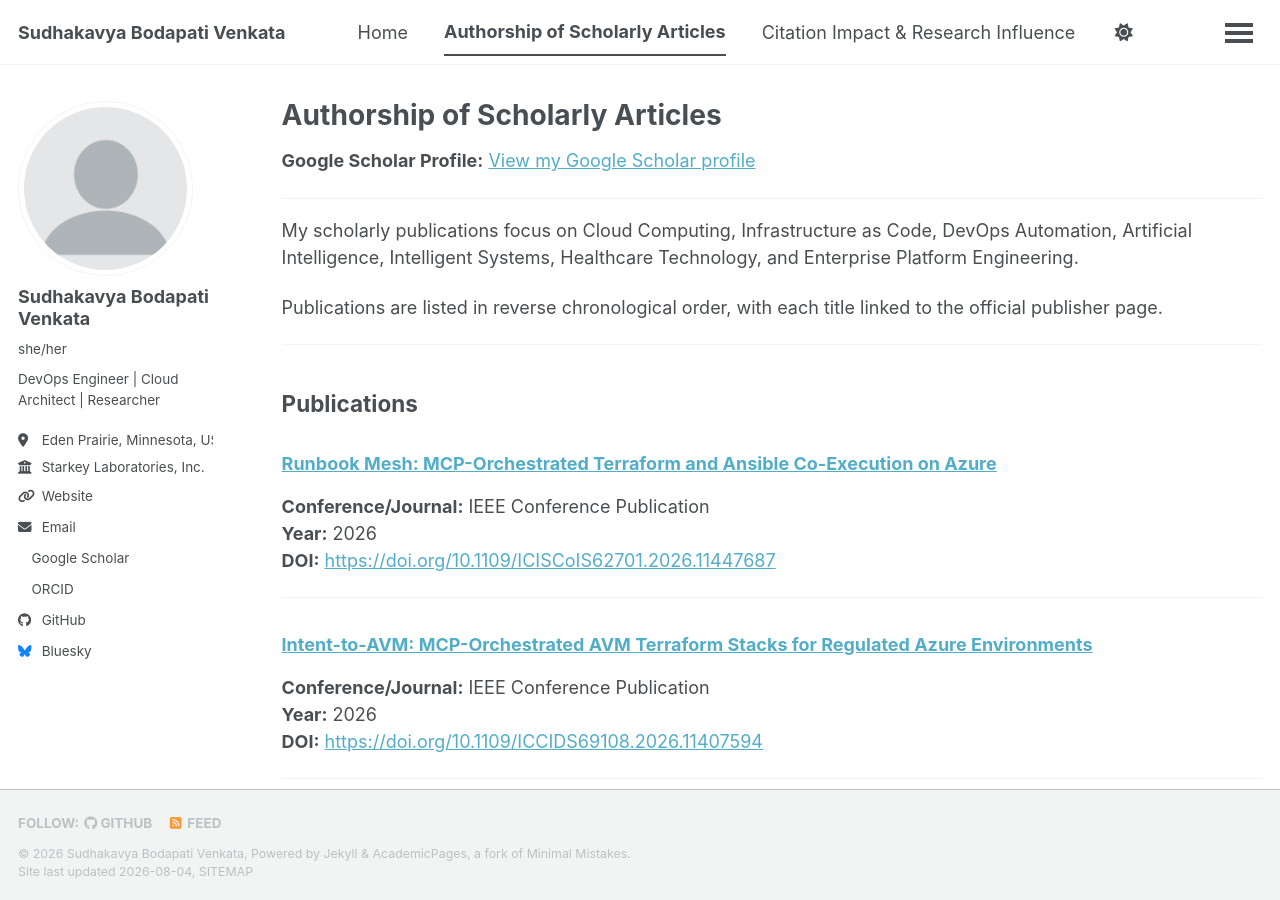
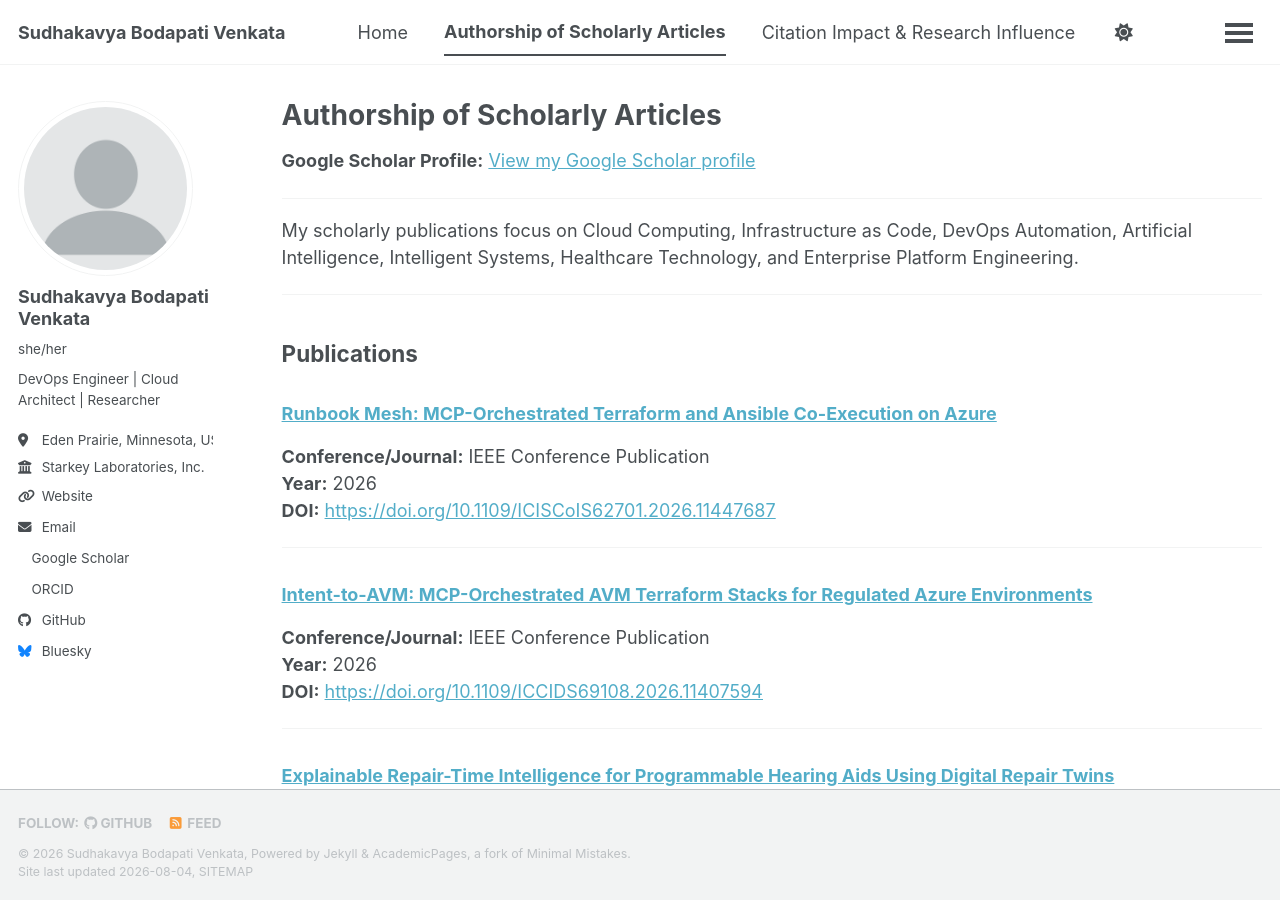
Before and after one commit to sudhakavya/sudhakavyabodapati, a Jekyll site: the page built from _pages/publications.html, in a window 1280 px wide and 900 px high. Built offline with Jekyll 4.4.1, drawn with Linux system fonts in a browser that asks for light colours; a style sheet for code colours, icons or effects is not loaded.

Commit message:
Update publications.html

```diff
--- a/_pages/publications.html
+++ b/_pages/publications.html
@@ -17,10 +17,6 @@ author_profile: true
 <p>
 My scholarly publications focus on Cloud Computing, Infrastructure as Code, DevOps Automation,
 Artificial Intelligence, Intelligent Systems, Healthcare Technology, and Enterprise Platform Engineering.
-</p>
-
-<p>
-Publications are listed in reverse chronological order, with each title linked to the official publisher page.
 </p>
 
 <hr>
```
